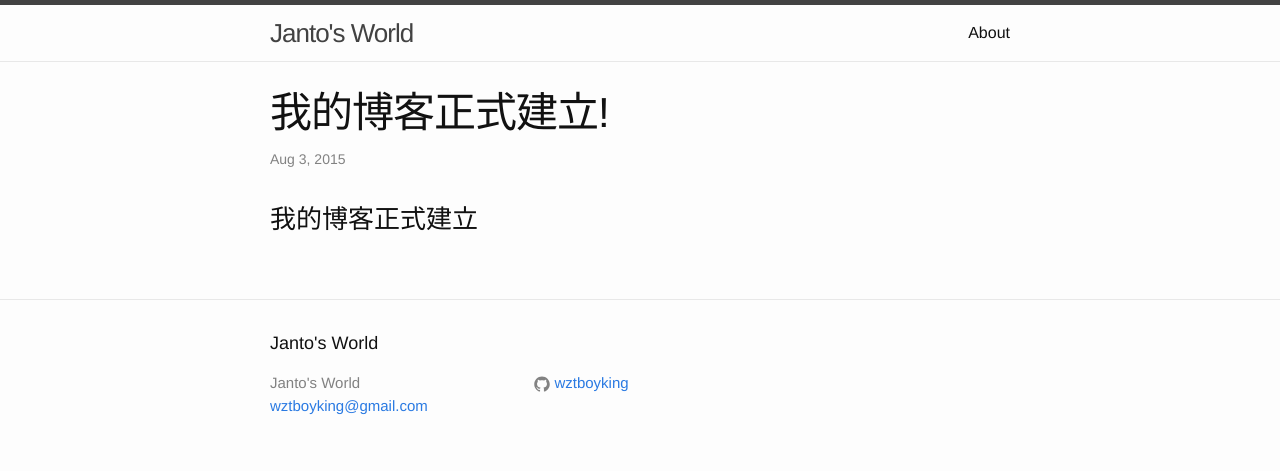
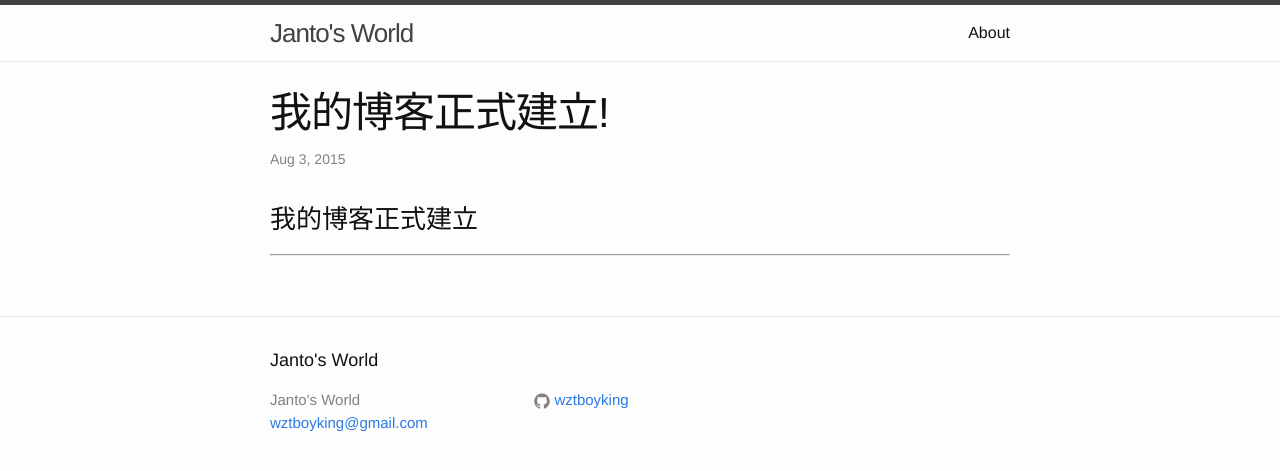
Before and after one commit to wztboyking/blog, a Jekyll site: the page built from _posts/2015-08-03-welcome-to-myblog.markdown, in a window 1280 px wide. Shown: the top 471 px of the page. Built offline with Jekyll 4.4.1, drawn with Linux system fonts in a browser that asks for light colours.

Commit message:
modify article

```diff
--- a/_posts/2015-08-03-welcome-to-myblog.markdown
+++ b/_posts/2015-08-03-welcome-to-myblog.markdown
@@ -4,4 +4,5 @@ title:  "我的博客正式建立!"
 date:   2015-08-03 23:17:36
 categories: jekyll update
 ---
-### 我的博客正式建立
+###我的博客正式建立
+------
```
